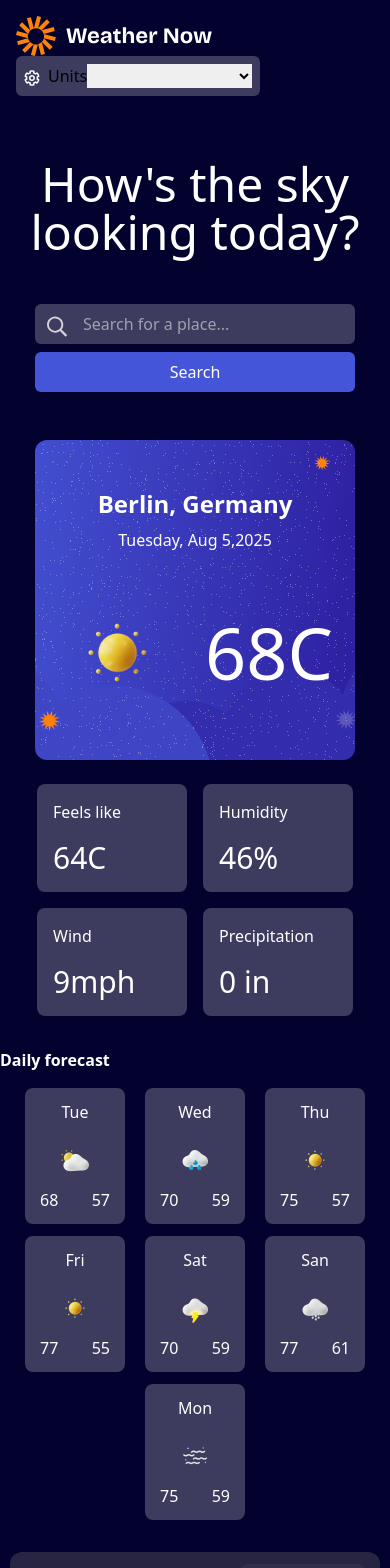
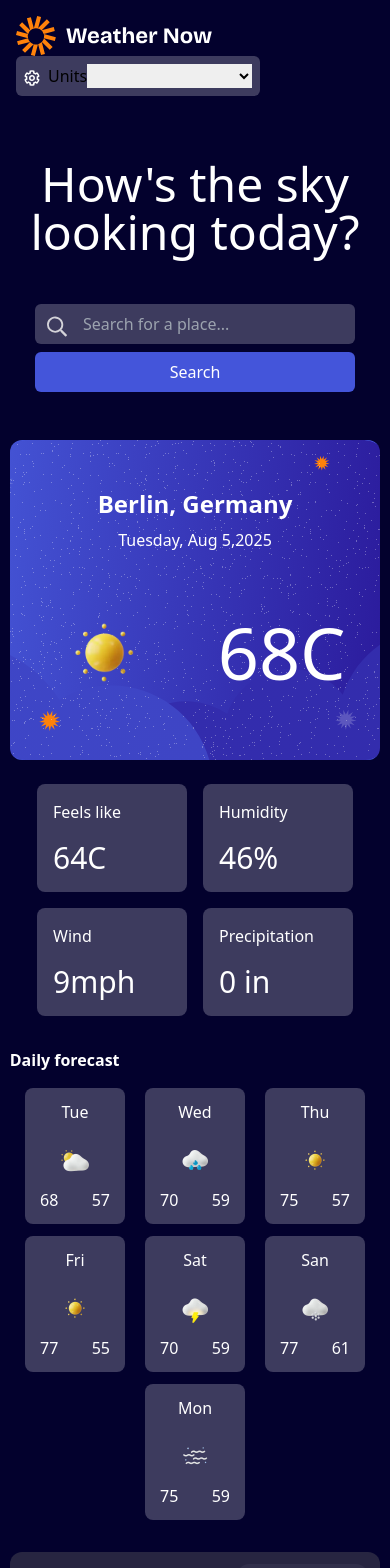
Before and after one commit to szczepanieceryk/weather-app, a React (Vite) app: page / in a window 390 px wide. Shown: the top 1568 px of the page. Built offline with nearby package versions, Linux system fonts and the light colour scheme.

Commit message:
refactor: merge two sections into one

```diff
--- a/src/App.tsx
+++ b/src/App.tsx
@@ -2,7 +2,6 @@ import React from 'react';
 import Navigation from './layouts/Navigation';
 import Header from './layouts/Header';
 import TodayForecast from './components/TodayForecast';
-import ForecastCube from './components/ForecastCube';
 import DailyForecast from './layouts/DailyForecast';
 import HourlyForecast from './layouts/HourlyForecast';
 const App = () => {
@@ -11,7 +10,6 @@ const App = () => {
       <Navigation />
       <Header />
       <TodayForecast />
-      <ForecastCube />
       <DailyForecast />
       <HourlyForecast />
     </div>
--- a/src/components/ForecastCube.tsx
+++ b/src/components/ForecastCube.tsx
@@ -1,7 +1,7 @@
 import React from 'react';
 const ForecastCube: React.FC = () => {
   return (
-    <div className="max-w-2xl mx-auto mt-6 flex flex-wrap justify-center gap-4">
+    <div className="max-w-[95%] mx-auto mt-6 flex flex-wrap justify-center gap-4">
       <div className="p-4 min-w-[150px] rounded-lg bg-[#3d3b5eff] text-white">
         <span className="mb-4 block">Feels like</span>
         <span className="block text-3xl">64C</span>
--- a/src/components/TodayForecast.tsx
+++ b/src/components/TodayForecast.tsx
@@ -1,10 +1,12 @@
 import React from 'react';
 import mobileBgImg from '../assets/images/bg-today-small.svg';
 import sunIcon from '../assets/images/icon-sunny.webp';
+import ForecastCube from './ForecastCube';
 const TodayForecast: React.FC = () => {
   return (
+    <div>
       <div
-      className="max-w-xs md:max-w-2xl mx-auto mt-[3rem] py-[3rem] px-2 flex flex-wrap justify-center text-center rounded-xl bg-[#4455daff]"
+        className="max-w-[95%] md:max-w-2xl mx-auto mt-[3rem] py-[3rem] px-2 flex flex-wrap justify-center text-center rounded-xl bg-[#4455daff]"
         style={{
           backgroundImage: `url(${mobileBgImg})`,
           backgroundSize: 'cover',
@@ -22,6 +24,8 @@ const TodayForecast: React.FC = () => {
           <span className="text-7xl text-white">68C</span>
         </div>
       </div>
+      <ForecastCube />
+    </div>
   );
 };
 
--- a/src/layouts/DailyForecast.tsx
+++ b/src/layouts/DailyForecast.tsx
@@ -20,7 +20,7 @@ const weatherData: DailyForecastCellProps[] = [
 
 const DailyForecast: React.FC = () => {
   return (
-    <div className="py-[2rem]">
+    <div className="py-[2rem] max-w-[95%] mx-auto">
       <span className="mb-4 block text-white">
         <strong>Daily forecast</strong>
       </span>
```
Lines whose indentation alone changed are shown as unchanged.
